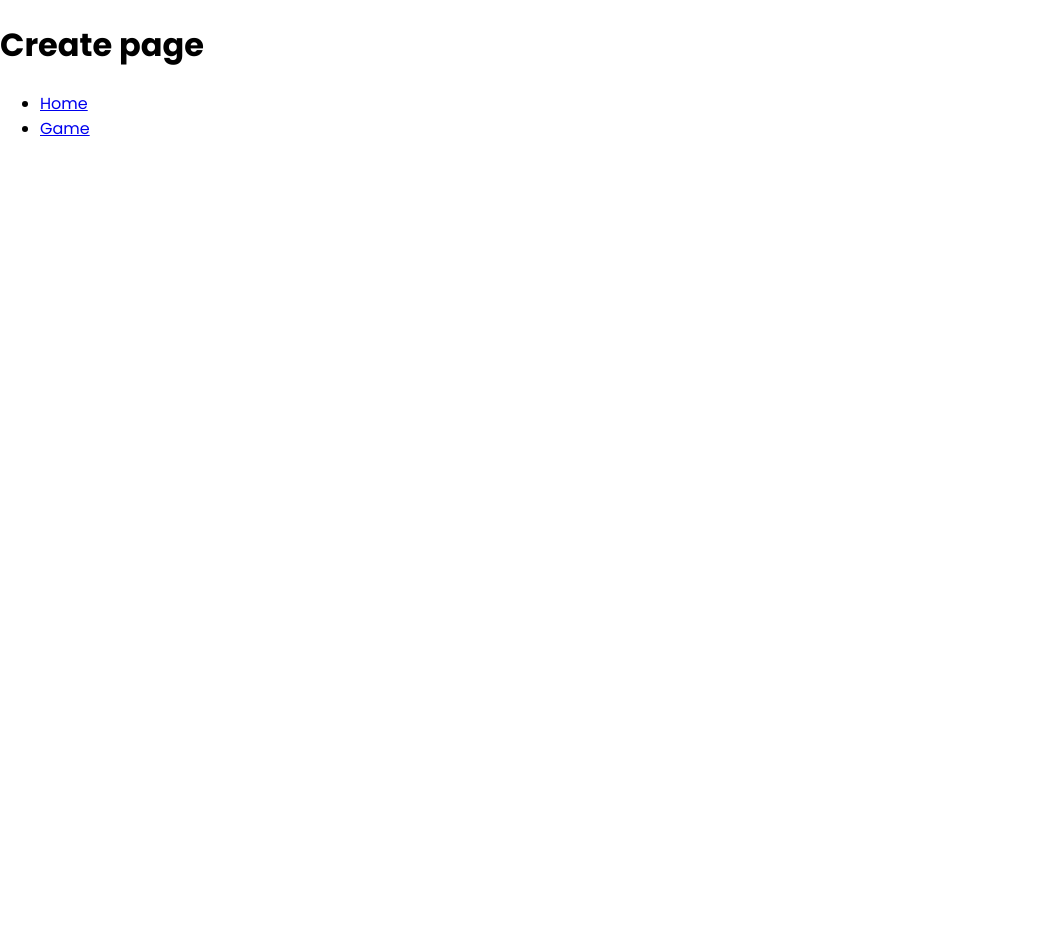
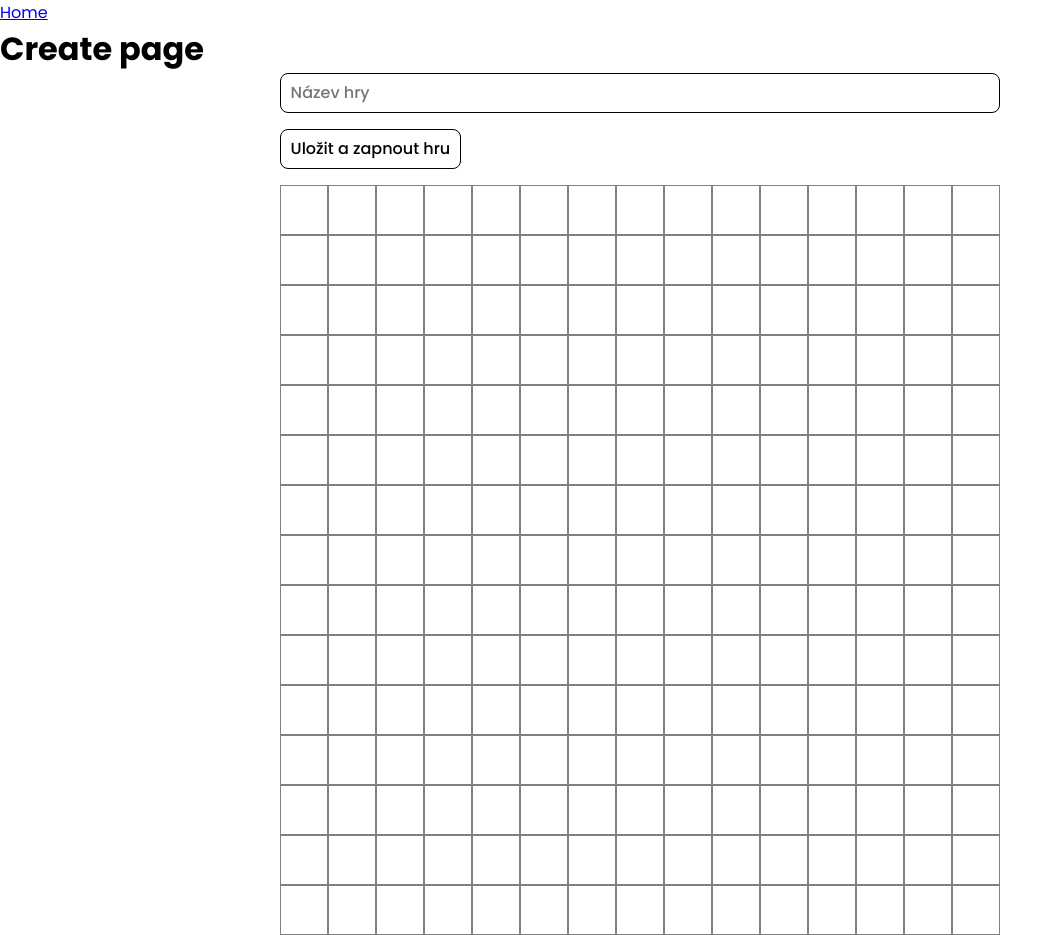
Before and after one commit to l-merta/TdA25-Buraci, a React (Vite) app in the folder client/: page /create in a window 1280 px wide. Shown: the whole page, without its empty margins (0-1062 px from the left). Before the commit the page ends 800 px from the top, so only its background shows below. Built offline with nearby package versions, Linux system fonts and the light colour scheme.

Commit message:
Create page mechanics

```diff
--- a/client/src/components/GameBoard.tsx
+++ b/client/src/components/GameBoard.tsx
@@ -1,17 +1,33 @@
 import React, { useState, useEffect } from 'react';
-import { useParams } from 'react-router-dom';
+import { useParams, useNavigate } from 'react-router-dom';
 
+interface GameDataProps {
+    uuid: string;
+    createdAt: string;
+    updatedAt: string;
+    name: string;
+    difficulty: string;
+    gameState: string;
+    board: Array<String>;
+  }
 interface GameBoardProps {
     size: number;
+    editMode?: boolean;
 }
 
-const GameBoard: React.FC<GameBoardProps> = ({ size }) => {
+const GameBoard: React.FC<GameBoardProps> = ({ size, editMode }) => {
     const apiUrl = import.meta.env.VITE_API_URL;
     const { uuid } = useParams<{ uuid: string }>();
+    const navigate = useNavigate();
 
     //@ts-ignore
     const [players, setPlayers] = useState<Array<string>>(["X", "O"]); // List of players - their symbols
-    const [fields, setFields] = useState<string[][]>(Array.from({ length: size }, () => Array(size).fill(''))); // 2D array for game fields initialized with ''
+    const [gameData, setGameData] = useState<GameBoardProps | any>({
+        name: "",
+        difficulty: "test diff",
+        board: Array.from({ length: size }, () => Array(size).fill(''))
+    });
+    //const [fields, setFields] = useState<string[][]>(Array.from({ length: size }, () => Array(size).fill(''))); // 2D array for game fields initialized with ''
     const [playing, setPlaying] = useState<number>(players.length - 1); // Current player index, defaults to last player to start with first on the next turn
 
     useEffect(() => {
@@ -23,7 +39,7 @@ const GameBoard: React.FC<GameBoardProps> = ({ size }) => {
                     throw new Error(`HTTP error! status: ${response.status}`);
                     }
                     const result = await response.json(); // Parse JSON data
-                    setFields(result.board);
+                    setGameData(result);
                 } catch (error: any) {
                     console.log(error.message); // Set error message if there's an issue
                 }
@@ -34,8 +50,7 @@ const GameBoard: React.FC<GameBoardProps> = ({ size }) => {
     }, []); // Empty dependency array means this runs once on mount
 
     function onFieldClick(row: number, col: number) { // Function triggered when a field is clicked
-        if (fields[row][col] === '') { // Check if the clicked field is empty
-            //createGame({name: "test-name", difficulty: "hard", board: fields});
+        if (gameData.board[row][col] === '') { // Check if the clicked field is empty
             // Check if the last player in the list played
             if (playing === players.length - 1) {
                 PlayField(row, col, 0); // Make the first player play
@@ -50,15 +65,48 @@ const GameBoard: React.FC<GameBoardProps> = ({ size }) => {
     }
 
     function PlayField(row: number, col: number, player: number) { // Function to update game fields, row and col = field position, player = player index in the players list
-        setFields((prevFields) => {
-            const newFields = prevFields.map((r) => [...r]); // Create a shallow copy of the 2D array
+        setGameData((prevData: any) => {
+            const newFields = prevData.board.map((r: any) => [...r]); // Create a shallow copy of the 2D array
             newFields[row][col] = players[player]; // Update the specific field with the player's symbol
-            return newFields;
+            return { ...prevData, board: newFields };
         });
     }
 
-    /*
-    const createGame = async (gameData: object) => {
+    const handleNameChange = (event: React.ChangeEvent<HTMLInputElement>) => {
+        setGameData((prevGameData: GameBoardProps) => {
+            return { ...prevGameData, name: event.target.value};
+        }); // Update game name state on input change
+    };
+    function onSaveClick() {
+        createGame(gameData);
+    }
+    const createGame = async (gameData: GameDataProps) => {
+        if (gameData.name.length > 0) {
+            if (uuid) {
+                // Update already existing game
+                try {
+                    const response = await fetch(`${apiUrl}games/${uuid}`, {
+                        method: "PUT",
+                        headers: {
+                            "Content-Type": "application/json",
+                        },
+                        body: JSON.stringify(gameData),
+                    });
+
+                    if (!response.ok) {
+                        const errorData = await response.json();
+                        throw new Error(errorData.message || "Failed to update game");
+                    }
+
+                    const data = await response.json();
+                    console.log("Game updated successfully:", data, data.uuid);
+                    navigate("/game/" + data.uuid);
+                } catch (error: any) {
+                    console.error("Error updating game:", error.message);
+                }
+            }
+            else {
+                // Create new game
                 try {
                     const response = await fetch(apiUrl + "games", {
                         method: "POST",
@@ -75,16 +123,24 @@ const GameBoard: React.FC<GameBoardProps> = ({ size }) => {
 
                     const data = await response.json();
                     console.log("Game created successfully:", data);
-            return data; // Use this for further processing
+                    navigate("/game/" + data.uuid);
                 } catch (error: any) {
                     console.error("Error creating game:", error.message);
                 }
+            }
+        }
     };
-    */
 
     return (
+        <div className="game-board-container">
+            {!editMode ?
+                <h1>{gameData.name}</h1>
+            :
+                <input type="text" placeholder="Název hry" defaultValue={gameData.name} onChange={handleNameChange} />
+            }
+            {editMode && <button onClick={onSaveClick} className="button-main">Uložit a zapnout hru</button>}
             <div className="game-board" style={{ gridTemplateColumns: `repeat(${size}, 1fr)` }}>
-            {fields.map((row, rowIndex) =>
+                {gameData.board.map((row: Array<String>, rowIndex: number) =>
                     row.map((item, colIndex) => (
                         <div
                             className={"field " + (!item ? "field-empty " : "field-played ")}
@@ -96,6 +152,7 @@ const GameBoard: React.FC<GameBoardProps> = ({ size }) => {
                     ))
                 )}
             </div>
+        </div>
     );
 };
 
--- a/client/src/components/GameList.tsx
+++ b/client/src/components/GameList.tsx
@@ -68,9 +68,9 @@ const GameList = () => {
         <div className="game" key={game.uuid}>
           <span className="game-name">{game.name}</span>
           <div className="actions">
-            <button onClick={() => playGame(game.uuid)}>Hrát</button>
-            <button onClick={() => editGame(game.uuid)}><i className="fa-regular fa-pen-to-square"></i></button>
-            <button onClick={() => deleteGame(game.uuid)} className="button-warning"><i className="fa-regular fa-trash"></i></button>
+            <button onClick={() => playGame(game.uuid)} className="button-main">Hrát</button>
+            <button onClick={() => editGame(game.uuid)} className="button-main"><i className="fa-regular fa-pen-to-square"></i></button>
+            <button onClick={() => deleteGame(game.uuid)} className="button-main button-warning"><i className="fa-regular fa-trash"></i></button>
           </div>
         </div>
       ))}
--- a/client/src/pages/Create.tsx
+++ b/client/src/pages/Create.tsx
@@ -1,15 +1,13 @@
 import { Link } from "react-router-dom";
+
+import GameBoard from "./../components/GameBoard";
 
 const Create = () => {
   return (
     <>
+      <Link to="/">Home</Link>
       <h1>Create page</h1>
-      <nav>
-        <ul>
-          <li><Link to="/">Home</Link></li>
-          <li><Link to="/game">Game</Link></li>
-        </ul>
-      </nav>
+      <GameBoard size={15} editMode={true}/>
     </>
   )
 }
--- a/client/src/pages/Game.tsx
+++ b/client/src/pages/Game.tsx
@@ -1,5 +1,6 @@
+import { Link } from "react-router-dom";
+
 import GameBoard from "./../components/GameBoard";
-import { Link } from "react-router-dom";
 
 const Game = () => {
   return (
--- a/client/src/styles/main.css
+++ b/client/src/styles/main.css
@@ -1,11 +1,27 @@
-.game-board {
+h1 {
+  margin: 0;
+}
+
+.game-board-container {
+  width: 45rem;
+  margin: 0 auto;
+  display: flex;
+  flex-direction: column;
+  align-items: start;
+  gap: 1rem;
+}
+.game-board-container h1 {
+  width: 100%;
+  text-align: center;
+}
+.game-board-container .game-board {
   aspect-ratio: 1/1;
   width: 100%;
   max-width: 45rem;
   margin: 0 auto;
   display: grid;
 }
-.game-board .field {
+.game-board-container .game-board .field {
   font: 600 2rem var(--f1);
   border: 1px solid gray;
   cursor: pointer;
@@ -14,13 +30,13 @@
   align-items: center;
   transition: 0.1s;
 }
-.game-board .field:hover:not(.field-played) {
+.game-board-container .game-board .field:hover:not(.field-played) {
   background-color: rgba(0, 0, 0, 0.15);
 }
-.game-board .field-empty {
+.game-board-container .game-board .field-empty {
   color: transparent;
 }
-.game-board .field-played {
+.game-board-container .game-board .field-played {
   cursor: default;
 }
 
@@ -44,7 +60,11 @@
   display: flex;
   gap: 0.5rem;
 }
-.games-list .game .actions button {
+.games-list .game:hover {
+  background-color: rgba(0, 0, 0, 0.03);
+}
+
+.button-main {
   color: var(--c1);
   background-color: transparent;
   font: 500 1rem var(--f1);
@@ -54,18 +74,29 @@
   transition: 0.12s;
   cursor: pointer;
 }
-.games-list .game .actions button:hover {
+
+.button-main:hover {
   color: var(--c2);
   background-color: var(--c1);
 }
-.games-list .game .actions .button-warning {
+
+.button-warning {
   color: var(--c-warn);
   border-color: var(--c-warn);
 }
-.games-list .game .actions .button-warning:hover {
+
+.button-warning:hover {
   color: var(--c2);
   background-color: var(--c-warn);
 }
-.games-list .game:hover {
-  background-color: rgba(0, 0, 0, 0.03);
+
+input[type=text] {
+  color: var(--c1);
+  background-color: transparent;
+  font: 500 1rem var(--f1);
+  width: 100%;
+  border: 1px solid var(--c1);
+  border-radius: 0.5rem;
+  padding: 0.4rem 0.6rem;
+  transition: 0.12s;
 }/*# sourceMappingURL=main.css.map */
--- a/client/src/styles/main.scss
+++ b/client/src/styles/main.scss
@@ -1,3 +1,19 @@
+
+h1 {
+    margin: 0;
+}
+.game-board-container {
+    width: 45rem;
+    margin: 0 auto;
+    display: flex;
+    flex-direction: column;
+    align-items: start;
+    gap: 1.0rem;
+
+    h1 {
+        width: 100%;
+        text-align: center;
+    }
     .game-board {
         //background-color: red;
         aspect-ratio: 1/1;
@@ -26,6 +42,8 @@
             cursor: default;
         }
     }
+}
+
 .games-list {
     padding: 0 0.5rem;
     display: flex;
@@ -45,8 +63,13 @@
         .actions {
             display: flex;
             gap: 0.5rem;
-
-            button {
+        }
+    }
+    .game:hover {
+        background-color: rgba(0, 0, 0, 0.03);
+    }
+}
+.button-main {
     color: var(--c1);
     background-color: transparent;
     font: 500 1.0rem var(--f1);
@@ -56,7 +79,7 @@
     transition: .12s;
     cursor: pointer;
 }
-            button:hover {
+.button-main:hover {
     color: var(--c2);
     background-color: var(--c1);
 }
@@ -68,9 +91,13 @@
     color: var(--c2);
     background-color: var(--c-warn);
 }
+input[type=text] {
+    color: var(--c1);
+    background-color: transparent;
+    font: 500 1.0rem var(--f1);
+    width: 100%;
+    border: 1px solid var(--c1);
+    border-radius: 0.5rem;
+    padding: 0.4rem 0.6rem;
+    transition: .12s;
 }
-    }
-    .game:hover {
-        background-color: rgba(0, 0, 0, 0.03);
-    }
-}
```
Also changed, not shown: 1 other file (tests, documents, lock files or other folders). Lines whose indentation alone changed are shown as unchanged.
